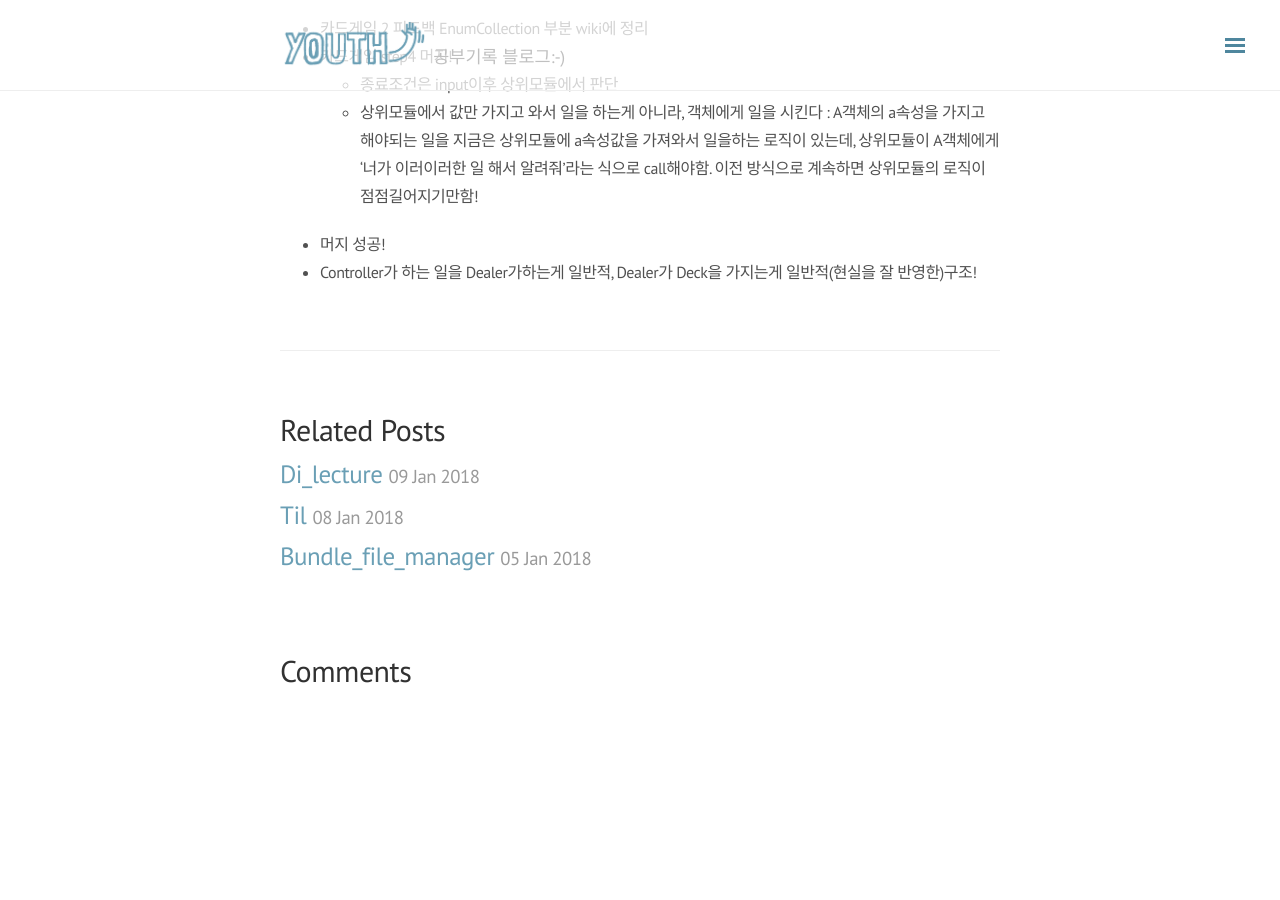
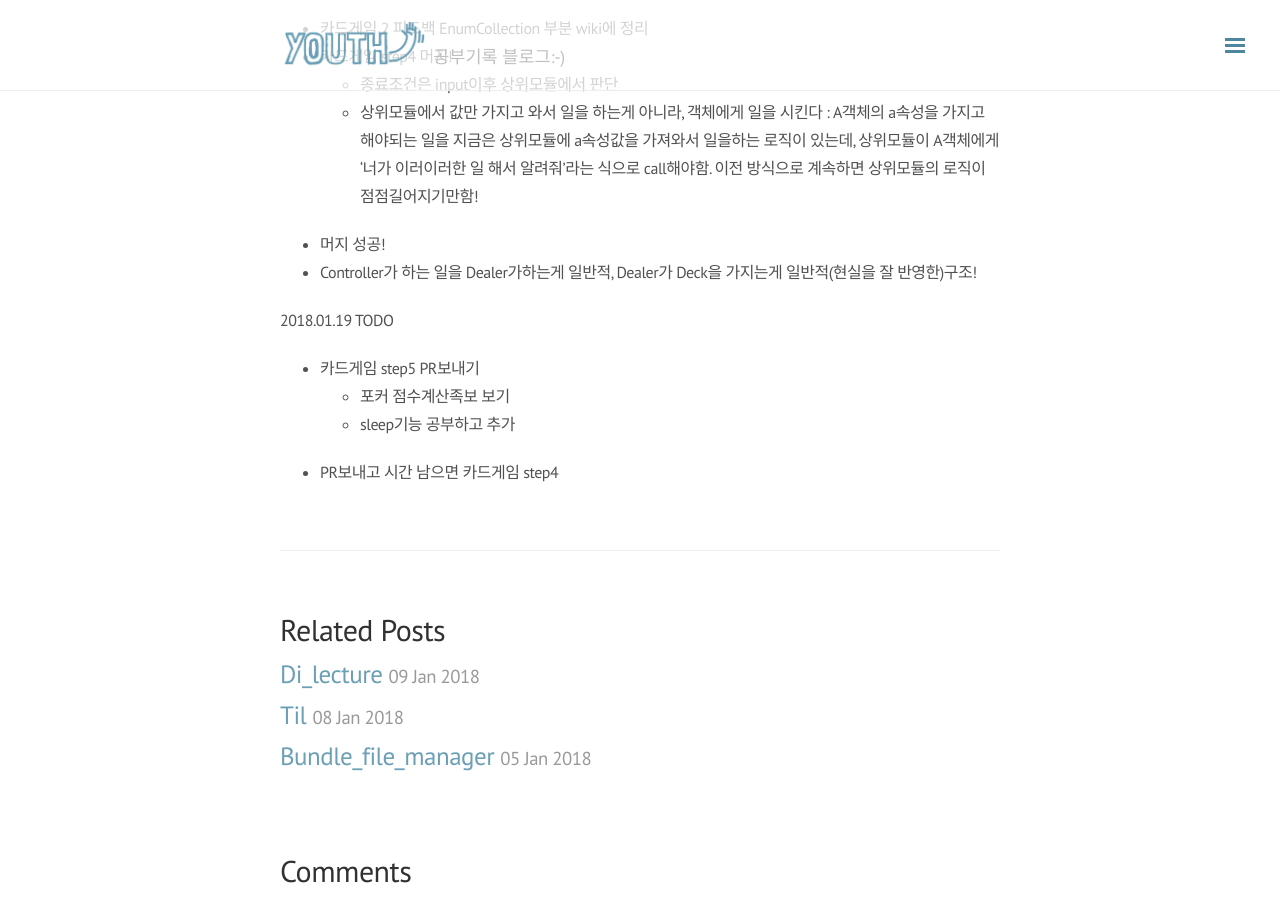
Before and after one commit to jinios/jinios.github.io, a Jekyll site: the page built from _posts/2018-01-15-TIL.md, in a window 1280 px wide and 900 px high, scrolled down 1583 px. Built offline with Jekyll 4.4.1, drawn with Linux system fonts in a browser that asks for light colours; nearby versions of some CDN libraries; our own code applies the rules of GitHub Pages for plain Markdown files; comment, search, counter and statistics services are not loaded; before the commit the page ends 2283 px from its top, so only the background shows below that.

Commit message:
update post

```diff
--- a/_posts/2018-01-15-TIL.md
+++ b/_posts/2018-01-15-TIL.md
@@ -55,3 +55,10 @@ TODO
   - 상위모듈에서 값만 가지고 와서 일을 하는게 아니라, 객체에게 일을 시킨다 : A객체의 a속성을 가지고 해야되는 일을 지금은 상위모듈에 a속성값을 가져와서 일을하는 로직이 있는데, 상위모듈이 A객체에게 '너가 이러이러한 일 해서 알려줘'라는 식으로 call해야함. 이전 방식으로 계속하면 상위모듈의 로직이 점점길어지기만함!
 - 머지 성공!
 - Controller가 하는 일을 Dealer가하는게 일반적, Dealer가 Deck을 가지는게 일반적(현실을 잘 반영한)구조!
+
+2018.01.19
+TODO
+- 카드게임 step5 PR보내기
+  - 포커 점수계산족보 보기
+  - sleep기능 공부하고 추가
+- PR보내고 시간 남으면 카드게임 step4
```
Also changed, not shown: _posts/cardGame_step4.md (+2 -2 lines).
